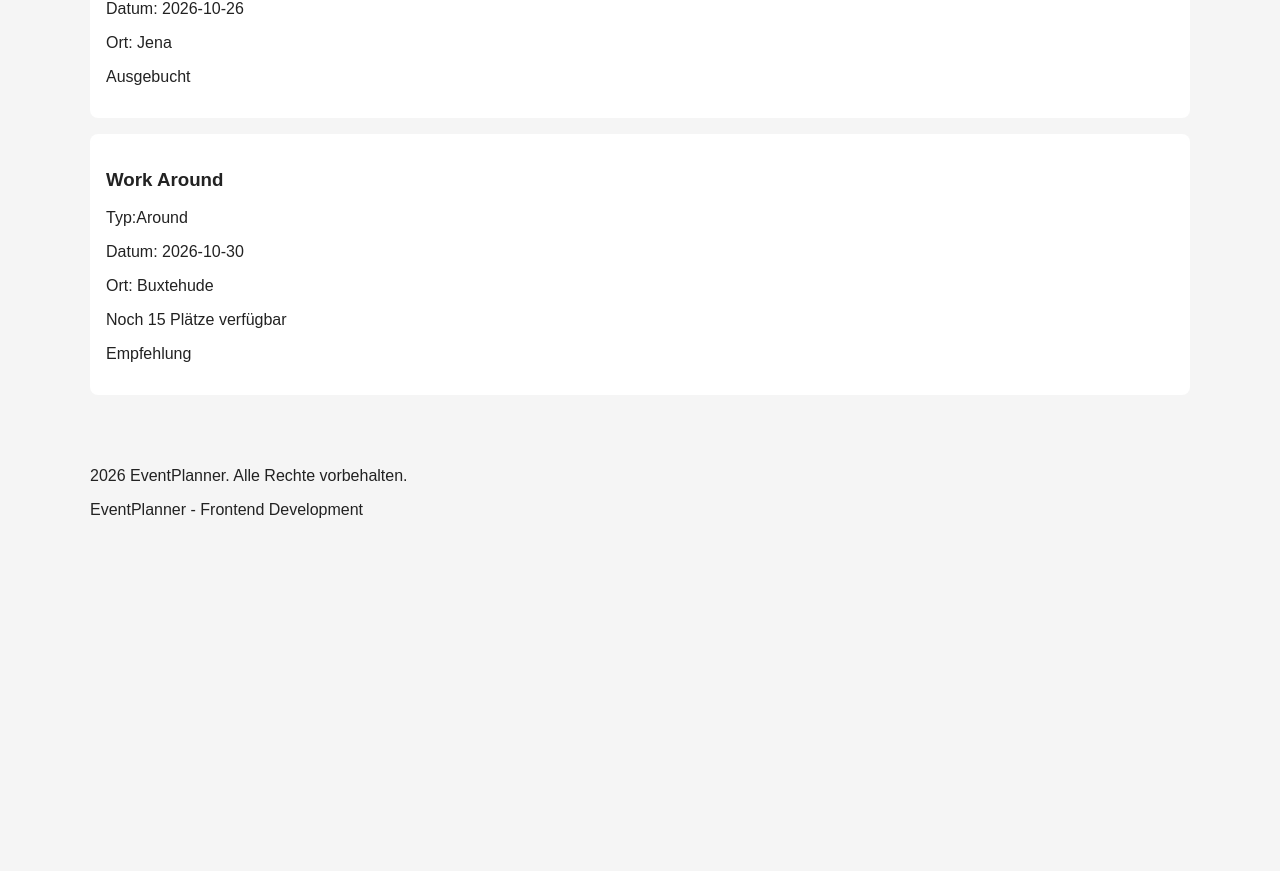
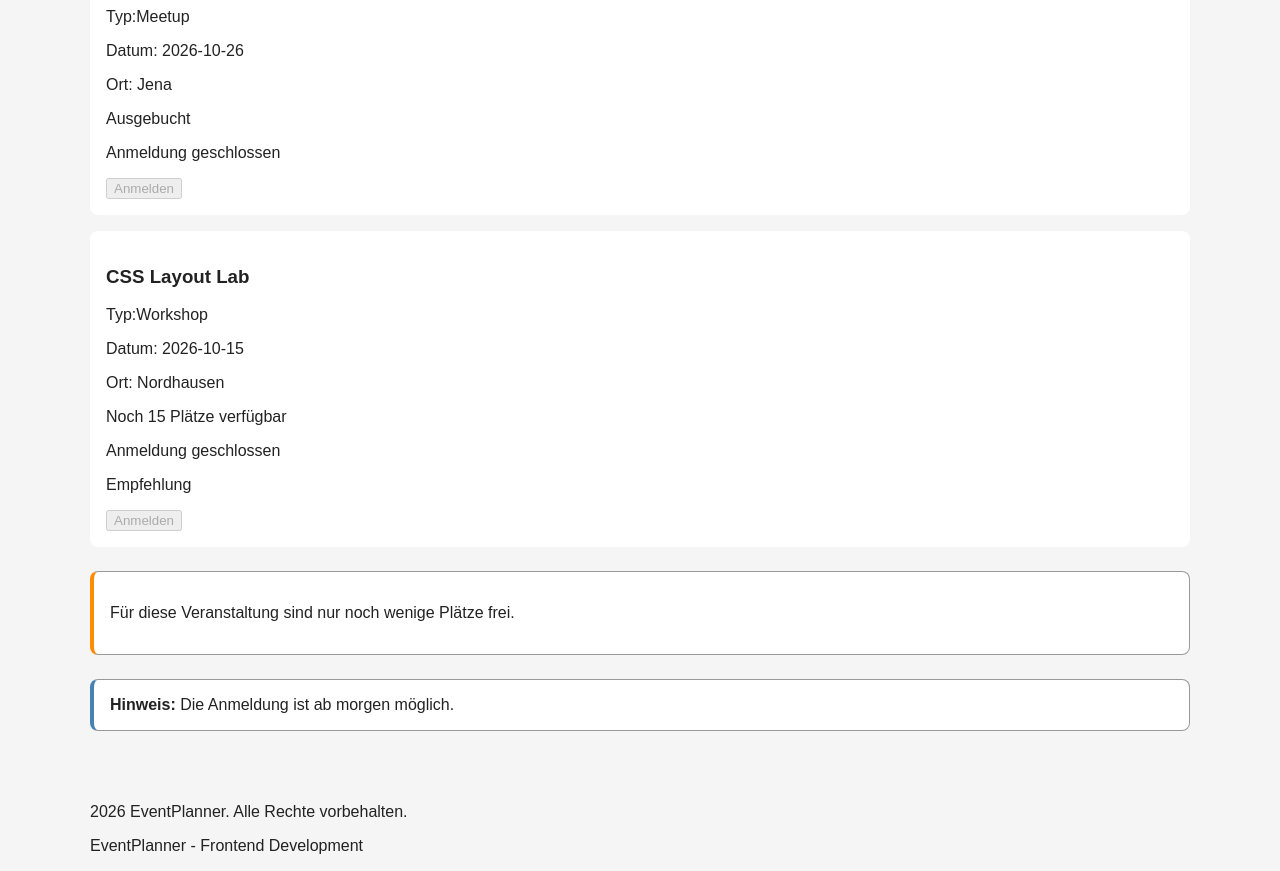
Before and after one commit to silviohoberg2/eventplanner, a React (Vite) app: page / in a window 1280 px wide. Shown: the part 958-1829 px from the top of the page. Before the commit the page ends 1493 px from the top, so only its background shows below. Built offline with nearby package versions, Linux system fonts and the light colour scheme.

Commit message:
Add conditional event rendering

```diff
--- a/src/components/App.jsx
+++ b/src/components/App.jsx
@@ -1,6 +1,7 @@
 import Header from "./Header";
 import Footer from "./Footer";
 import EventList from "./EventList.jsx";
+import Notice from "./Notice.jsx";
 
 
 export default function App() {
@@ -9,6 +10,13 @@ export default function App() {
       <Header />
       <main>
         <EventList />
+
+        <Notice type="warning">
+          <p>Für diese Veranstaltung sind nur noch wenige Plätze frei.</p>
+        </Notice>
+        <Notice type="info">
+          <strong>Hinweis:</strong> Die Anmeldung ist ab morgen möglich.
+        </Notice>
       </main>
       <Footer />
     </>
--- a/src/components/EventCard.jsx
+++ b/src/components/EventCard.jsx
@@ -1,4 +1,4 @@
-function EventCard({ title, eventType, date, location, seats, online, featured }) {
+function EventCard({ title, eventType, date, location, seats, online,     featured, registrationOpen }) {
   return (
     <article className="event-card">
       <h3>{title}</h3>
@@ -6,7 +6,14 @@ function EventCard({ title, eventType, date, location, seats, online, featured }
       <p>Datum: {date}</p>
       <p>Ort: {online ? "Online" : location}</p>
       <p> {seats > 0 ? `Noch ${seats} Plätze verfügbar` : "Ausgebucht"}</p>
+      {!registrationOpen && (
+        <p>Anmeldung geschlossen</p>
+      )}
       {featured && (<p className="event-card-featured">Empfehlung</p>)}
+
+      <button disabled={!registrationOpen || seats === 0}>
+        Anmelden
+      </button>
     </article>
   );
 }
--- a/src/components/EventList.jsx
+++ b/src/components/EventList.jsx
@@ -6,7 +6,7 @@ function EventList() {
         <section className="event-list">
             <h2>Veranstaltungen</h2>
             { events.map((event) =>
-                 (<EventCard key={event.id} title={event.title} eventType={event.eventType} date={event.date} location={event.location} seats={event.seats} online={event.online} featured={event.featured} />
+                 (<EventCard key={event.id} title={event.title} eventType={event.eventType} date={event.date} location={event.location} seats={event.seats} online={event.online} featured={event.featured} registrationOpen={event.registrationOpen} />
             )) }
         </section>
     );
--- a/src/components/Notice.jsx
+++ b/src/components/Notice.jsx
@@ -1,6 +1,6 @@
 function Notice({ type, children }) {
   return (
-    <div className="notice">
+    <div className={`notice notice-${type}`}>
       {children}
     </div>
   );
--- a/src/data/events.js
+++ b/src/data/events.js
@@ -7,7 +7,8 @@ const events = [
         eventType: 'Workshop',
         seats: 12,
         online: false,
-        featured: true
+        featured: true,
+        registrationOpen: true
     },
     {
     id: 2,
@@ -17,7 +18,8 @@ const events = [
     eventType: "Webinar",
     seats: 20,
     online: true,
-    featured: true
+    featured: true,
+    registrationOpen: true
   },
   {
     id: 3,
@@ -27,17 +29,19 @@ const events = [
     eventType: "Meetup",
     seats: 0,
     online: false,
-    featured: false
+    featured: false,
+    registrationOpen: false
   },
   {
     id: 4,
-    title: "Work Around",
-    date: "2026-10-30",
-    location: "Buxtehude",
-    eventType: "Around",
+    title: "CSS Layout Lab",
+    date: "2026-10-15",
+    location: "Nordhausen",
+    eventType: "Workshop",
     seats: 15,
     online: false,
-    featured: true
+    featured: true,
+    registrationOpen: false
   }
 ];
 
--- a/src/styles.css
+++ b/src/styles.css
@@ -47,7 +47,14 @@ main {
 
  .notice {
     border: 1px solid #999;
+    border-left: 4px solid transparent;
     margin-bottom: 1.5rem;
+ }
+ .notice-info {
+    border-left-color: steelblue;
+ }
+ .notice-warning {
+    border-left-color: darkorange;
  }
 
  .course-card {
```
